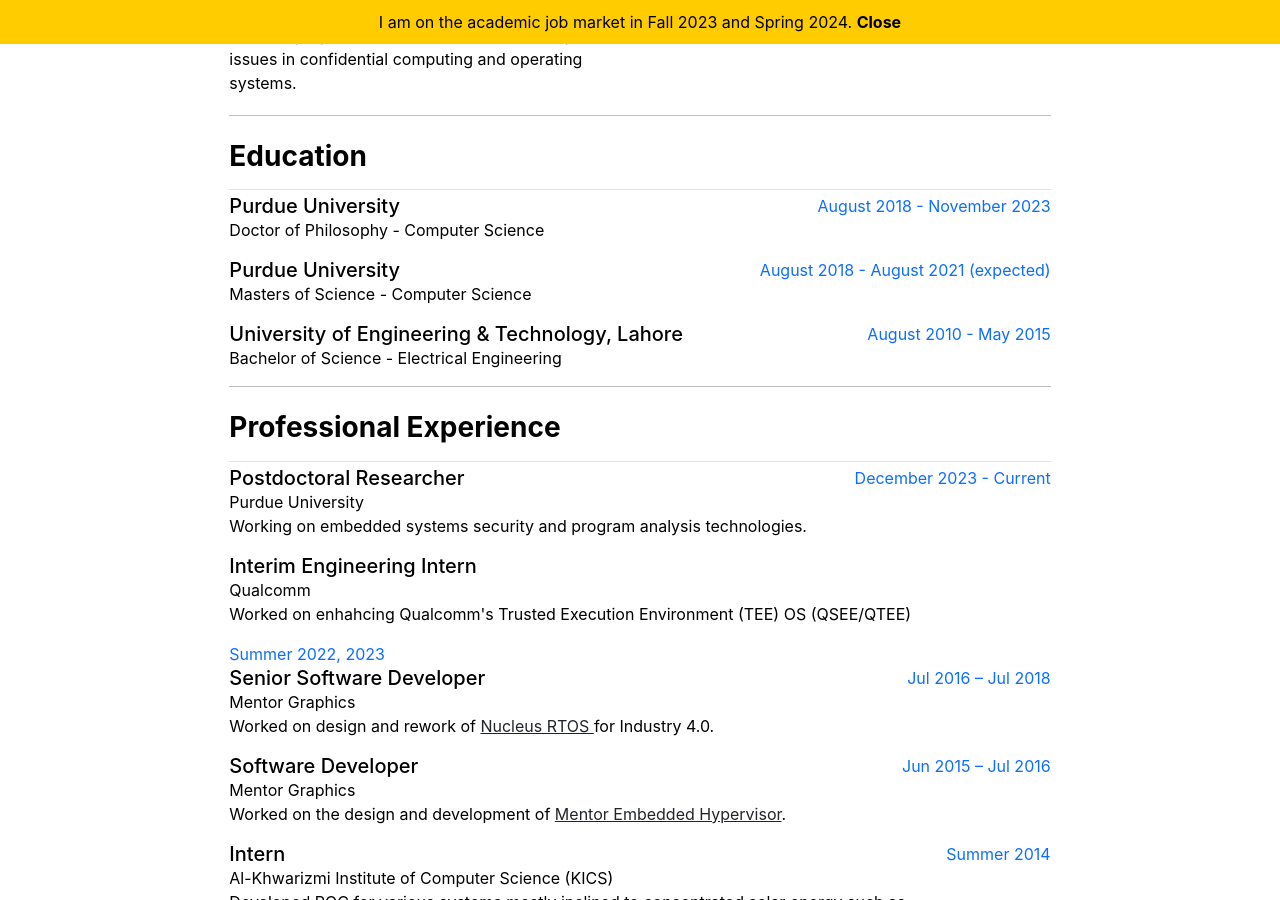
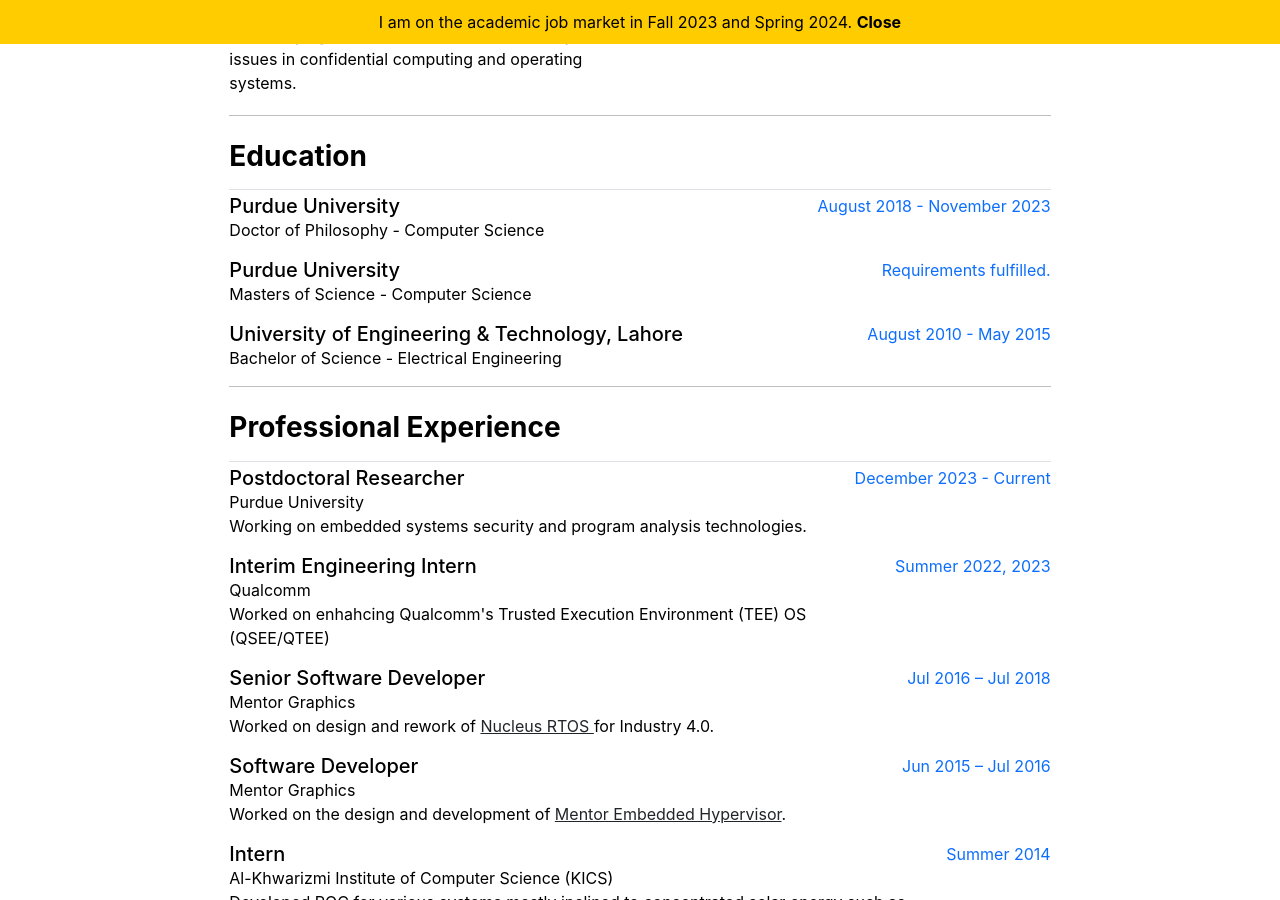
Before and after one commit to Arslan8/arslan8.github.io, a Jekyll site: the page built from index.md, in a window 1280 px wide and 900 px high, scrolled down 353 px. Built offline with Jekyll 4.4.1, drawn with Linux system fonts in a browser that asks for light colours.

Commit message:
Updating homepage

```diff
--- a/_layouts/home.html
+++ b/_layouts/home.html
@@ -34,7 +34,7 @@
                             <h5 class="mb-0">Purdue University </h5>
                             <div class="subheading mb-3">Masters of Science - Computer Science</div>
                         </div>
-                        <div class="flex-shrink-0"><span class="text-primary">August 2018 - August 2021 (expected)</span></div>
+                        <div class="flex-shrink-0"><span class="text-primary">Requirements fulfilled.</span></div>
                     </div>
                     <div class="d-flex flex-column flex-md-row justify-content-between">
                         <div class="flex-grow-1">
@@ -62,15 +62,18 @@
                             <div class="subheading mb-0">Purdue University</div>
                             <p>Working on embedded systems security and program analysis technologies.</p>
                         </div>
- 			<div class="flex-shrink-0"><span class="text-primary">December 2023 - Current</span></div>
+ 			            <div class="flex-shrink-0"><span class="text-primary">December 2023 - Current</span></div>
                     </div>
-			<div class="flex-grow-1">
+
+                    <div class="d-flex flex-column flex-md-row justify-content-between mb-0">
+			            <div class="flex-grow-1">
                             <h5 class="mb-0">Interim Engineering Intern</h5>
                             <div class="subheading mb-0">Qualcomm</div>
                             <p>Worked on enhahcing Qualcomm's Trusted Execution Environment (TEE) OS (QSEE/QTEE) </p>
                         </div>
- 			<div class="flex-shrink-0"><span class="text-primary">Summer 2022, 2023</span></div>
+ 			            <div class="flex-shrink-0"><span class="text-primary">Summer 2022, 2023</span></div>
                     </div>
+
                     <div class="d-flex flex-column flex-md-row justify-content-between mb-0">
                         <div class="flex-grow-1">
                             <h5 class="mb-0">Senior Software Developer</h5>
@@ -79,6 +82,7 @@
                         </div>
                         <div class="flex-shrink-0"><span class="text-primary">Jul 2016 – Jul 2018</span></div>
                     </div>
+
                     <div class="d-flex flex-column flex-md-row justify-content-between mb-0">
                         <div class="flex-grow-1">
                             <h5 class="mb-0">Software Developer</h5>
@@ -87,6 +91,7 @@
                         </div>
                         <div class="flex-shrink-0"><span class="text-primary">Jun 2015 – Jul 2016</span></div>
                     </div>
+
                     <div class="d-flex flex-column flex-md-row justify-content-between mb-0">
                         <div class="flex-grow-1">
                             <h5 class="mb-0">Intern</h5>
```
